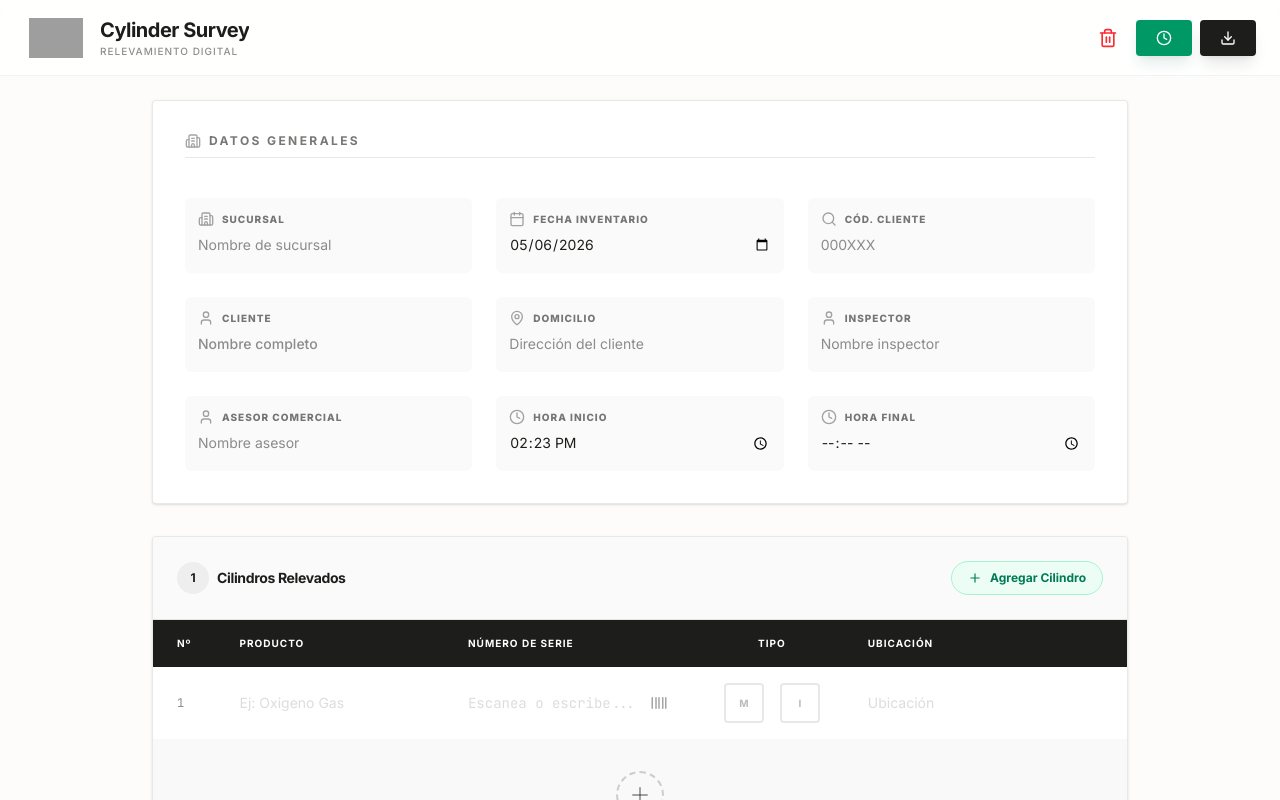
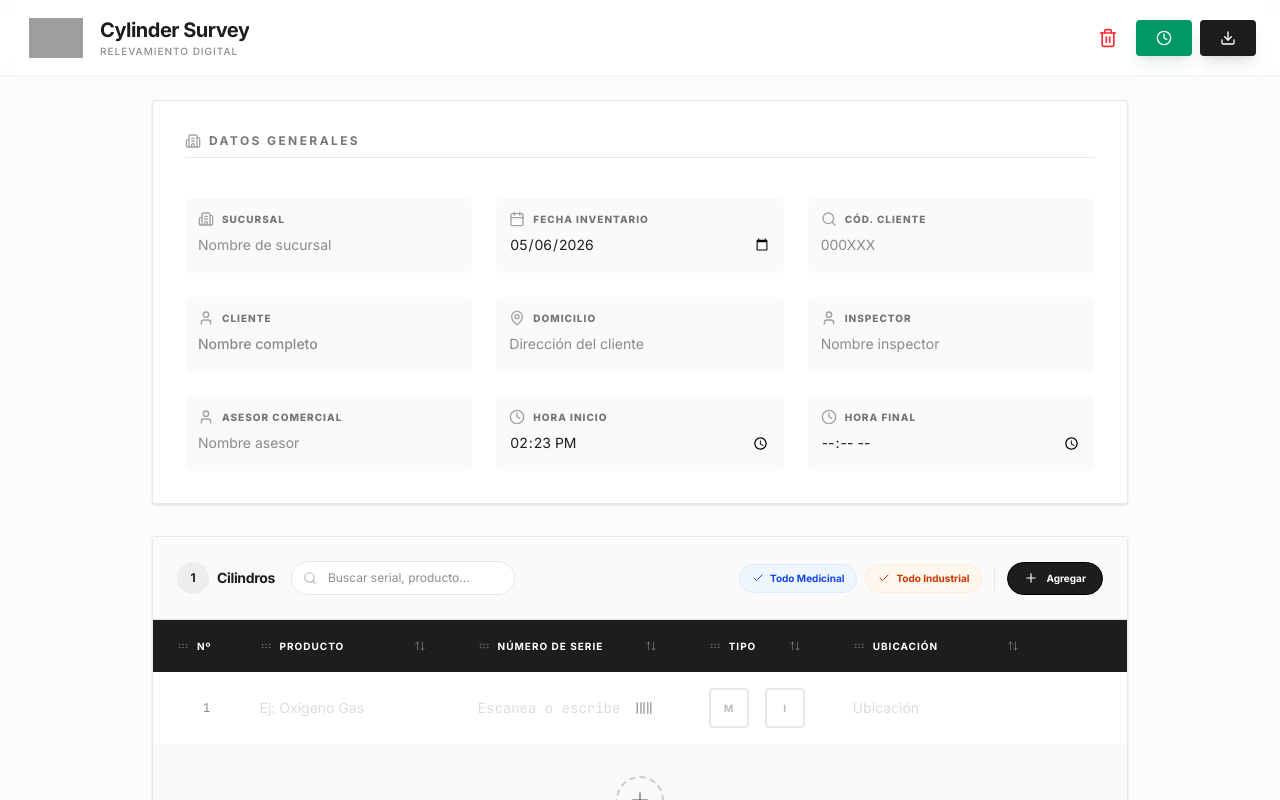
Before and after one commit to jose98pp/Inventario_Linde, a React (Vite) app: page / in a window 1280 px wide. Shown: the top 800 px of the page. Built offline with nearby package versions, Linux system fonts and the light colour scheme; grey boxes are pictures that could not be loaded.

Commit message:
feat: Add sorting and reordering for survey table
Introduces drag-and-drop reordering of columns and client-side sorting functionality for the cylinder survey table. Enhances user control and data visualization capabilities within the survey interface. Includes new icons for improved UI feedback.

```diff
--- a/src/App.tsx
+++ b/src/App.tsx
@@ -20,13 +20,16 @@ import {
   MapPin,
   Calendar as CalendarIcon,
   Search,
-  Check
+  Check,
+  GripHorizontal,
+  Filter,
+  ArrowUpDown
 } from 'lucide-react';
 import { Html5QrcodeScanner } from 'html5-qrcode';
 import { jsPDF } from 'jspdf';
 import autoTable from 'jspdf-autotable';
 import { format } from 'date-fns';
-import { motion, AnimatePresence } from 'motion/react';
+import { motion, AnimatePresence, Reorder } from 'motion/react';
 import { cn } from './lib/utils';
 
 // Types
@@ -72,8 +75,21 @@ export default function App() {
 
   const [activeScanner, setActiveScanner] = useState<string | null>(null);
   const [logo, setLogo] = useState<string | null>('https://companieslogo.com/img/orig/LIN.DE_BIG-5f05359b.png?t=1602410332');
+  const [searchQuery, setSearchQuery] = useState('');
+  const [columnOrder, setColumnOrder] = useState(['n', 'product', 'serial', 'type', 'location']);
+  const [sortConfig, setSortConfig] = useState<{ key: string; direction: 'asc' | 'desc' | null }>({ key: '', direction: null });
   const scannerRef = useRef<Html5QrcodeScanner | null>(null);
   const fileInputRef = useRef<HTMLInputElement>(null);
+
+  const LOCATION_OPTIONS = [
+    'Central',
+    'Emergencia',
+    'UCI',
+    'Cirugía',
+    'Quirófano',
+    'Pediatría',
+    'Hemodiálisis'
+  ];
 
   // Persistence to local storage (optional but helpful for refresh)
   useEffect(() => {
@@ -119,6 +135,17 @@ export default function App() {
     }));
   };
 
+  const setAllItemsType = (type: 'medicinal' | 'industrial') => {
+    setRecord(prev => ({
+      ...prev,
+      items: prev.items.map(item => ({
+        ...item,
+        isMedicinal: type === 'medicinal',
+        isIndustrial: type === 'industrial'
+      }))
+    }));
+  };
+
   const addItem = () => {
     setRecord(prev => ({
       ...prev,
@@ -139,6 +166,52 @@ export default function App() {
       ...prev,
       items: prev.items.filter(item => item.id !== id)
     }));
+  };
+
+  const handleSort = (key: string) => {
+    let direction: 'asc' | 'desc' | null = 'asc';
+    if (sortConfig.key === key && sortConfig.direction === 'asc') {
+      direction = 'desc';
+    } else if (sortConfig.key === key && sortConfig.direction === 'desc') {
+      direction = null;
+    }
+    setSortConfig({ key, direction });
+  };
+
+  const reorderRows = (newItems: Cylinder[]) => {
+    setRecord(prev => ({ ...prev, items: newItems }));
+  };
+
+  const getSortedItems = () => {
+    let items = [...record.items];
+
+    // Filter
+    items = items.filter(item =>
+      item.serialNumber.toLowerCase().includes(searchQuery.toLowerCase()) ||
+      item.product.toLowerCase().includes(searchQuery.toLowerCase()) ||
+      item.location.toLowerCase().includes(searchQuery.toLowerCase())
+    );
+
+    // Sort
+    if (sortConfig.direction && sortConfig.key) {
+      items.sort((a, b) => {
+        let valA: any, valB: any;
+
+        switch (sortConfig.key) {
+          case 'product': valA = a.product; valB = b.product; break;
+          case 'serial': valA = a.serialNumber; valB = b.serialNumber; break;
+          case 'location': valA = a.location; valB = b.location; break;
+          case 'type': valA = a.isMedicinal ? 'M' : 'I'; valB = b.isMedicinal ? 'M' : 'I'; break;
+          default: valA = 0; valB = 0;
+        }
+
+        if (valA < valB) return sortConfig.direction === 'asc' ? -1 : 1;
+        if (valA > valB) return sortConfig.direction === 'asc' ? 1 : -1;
+        return 0;
+      });
+    }
+
+    return items;
   };
 
   const startScanning = (itemId: string) => {
@@ -550,46 +623,118 @@ export default function App() {
 
         {/* Dynamic Table Section */}
         <section className="bg-white border border-[#1D1D1B]/10 rounded-sm shadow-sm overflow-hidden">
-          <div className="p-6 border-b border-[#1D1D1B]/10 flex justify-between items-center bg-[#FAFAFA]">
+          <div className="p-6 border-b border-[#1D1D1B]/10 flex flex-col md:flex-row justify-between items-start md:items-center gap-4 bg-[#FAFAFA]">
+            <div className="flex items-center gap-4 w-full md:w-auto">
               <div className="flex items-center gap-2">
-              <div className="w-8 h-8 rounded-full bg-[#1D1D1B]/5 flex items-center justify-center font-bold text-xs">
+                <div className="w-8 h-8 rounded-full bg-[#1D1D1B]/5 flex items-center justify-center font-bold text-xs text-[#1D1D1B]">
                   {record.items.length}
                 </div>
-              <h2 className="text-sm font-bold tracking-tight">Cilindros Relevados</h2>
+                <h2 className="text-sm font-bold tracking-tight">Cilindros</h2>
               </div>
+
+              <div className="relative flex-grow md:flex-grow-0 group">
+                <Search size={14} className="absolute left-3 top-1/2 -translate-y-1/2 opacity-30 group-focus-within:opacity-100 group-focus-within:text-[#006BA6] transition-all" />
+                <input
+                  type="text"
+                  placeholder="Buscar serial, producto..."
+                  value={searchQuery}
+                  onChange={(e) => setSearchQuery(e.target.value)}
+                  className="pl-9 pr-4 py-2 bg-white border border-gray-200 rounded-full text-xs outline-none focus:border-[#006BA6] focus:ring-2 focus:ring-[#006BA6]/10 transition-all w-full md:w-56"
+                />
+                {searchQuery && (
+                  <button
+                    onClick={() => setSearchQuery('')}
+                    className="absolute right-3 top-1/2 -translate-y-1/2 opacity-30 hover:opacity-100 p-1"
+                  >
+                    <X size={10} />
+                  </button>
+                )}
+              </div>
+            </div>
+
+            <div className="flex items-center gap-2 w-full md:w-auto overflow-x-auto pb-1 md:pb-0">
+              <button
+                onClick={() => setAllItemsType('medicinal')}
+                className="whitespace-nowrap px-3 py-1.5 rounded-full bg-blue-50 text-blue-700 text-[10px] font-bold border border-blue-100 hover:bg-blue-100 transition-all flex items-center gap-1.5"
+              >
+                <Check size={12} /> Todo Medicinal
+              </button>
+              <button
+                onClick={() => setAllItemsType('industrial')}
+                className="whitespace-nowrap px-3 py-1.5 rounded-full bg-orange-50 text-orange-700 text-[10px] font-bold border border-orange-100 hover:bg-orange-100 transition-all flex items-center gap-1.5"
+              >
+                <Check size={12} /> Todo Industrial
+              </button>
+              <div className="w-px h-6 bg-gray-200 mx-1 hidden md:block"></div>
               <button
                 onClick={addItem}
-              className="flex items-center gap-2 text-xs font-bold bg-emerald-50 text-emerald-700 px-4 py-2 rounded-full border border-emerald-200 hover:bg-emerald-100 transition-all"
+                className="whitespace-nowrap flex items-center gap-2 text-[10px] font-bold bg-[#1D1D1B] text-white px-4 py-2 rounded-full border border-black hover:bg-black transition-all ml-auto md:ml-0"
               >
                 <Plus size={14} />
-              <span>Agregar Cilindro</span>
+                <span>Agregar</span>
               </button>
+            </div>
           </div>
 
           <div className="overflow-x-auto">
-            <table className="w-full text-left border-collapse">
+            <table className="w-full text-left border-collapse min-w-[800px]">
               <thead className="bg-[#1D1D1B] text-white text-[10px] uppercase tracking-widest font-bold">
-                <tr>
-                  <th className="px-6 py-4 w-12">Nº</th>
-                  <th className="px-6 py-4 min-w-[180px]">Producto</th>
-                  <th className="px-6 py-4 min-w-[200px]">Número de Serie</th>
-                  <th className="px-6 py-4 text-center">Tipo</th>
-                  <th className="px-6 py-4">Ubicación</th>
+                <Reorder.Group axis="x" values={columnOrder} onReorder={setColumnOrder} as="tr">
+                  {columnOrder.map(col => (
+                    <Reorder.Item key={col} value={col} as="th" className="cursor-grab active:cursor-grabbing px-6 py-4">
+                      <div className="flex items-center justify-between gap-2">
+                        <div className="flex items-center gap-2">
+                          <GripHorizontal size={12} className="opacity-30" />
+                          <span>
+                            {col === 'n' && 'Nº'}
+                            {col === 'product' && 'Producto'}
+                            {col === 'serial' && 'Número de Serie'}
+                            {col === 'type' && 'Tipo'}
+                            {col === 'location' && 'Ubicación'}
+                          </span>
+                        </div>
+                        {col !== 'n' && (
+                          <button
+                            onClick={(e) => {
+                              e.stopPropagation();
+                              handleSort(col);
+                            }}
+                            className={cn(
+                              "p-1 hover:bg-white/10 rounded transition-colors",
+                              sortConfig.key === col ? "text-[#006BA6]" : "text-white/30"
+                            )}
+                          >
+                            <ArrowUpDown size={12} />
+                          </button>
+                        )}
+                      </div>
+                    </Reorder.Item>
+                  ))}
                   <th className="px-6 py-4 w-12"></th>
-                </tr>
+                </Reorder.Group>
               </thead>
-              <tbody className="divide-y divide-[#1D1D1B]/5">
-                <AnimatePresence>
-                  {record.items.map((item, index) => (
-                    <motion.tr
+              <Reorder.Group axis="y" values={record.items} onReorder={reorderRows} as="tbody" className="divide-y divide-[#1D1D1B]/5">
+                <AnimatePresence mode="popLayout">
+                  {getSortedItems().map((item, index) => (
+                    <Reorder.Item
                       key={item.id}
-                      initial={{ opacity: 0, y: 10 }}
-                      animate={{ opacity: 1, y: 0 }}
-                      exit={{ opacity: 0, x: -20 }}
-                      className="group hover:bg-[#F9F9F9] transition-colors"
+                      value={item}
+                      initial={{ opacity: 0, scale: 0.98 }}
+                      animate={{ opacity: 1, scale: 1 }}
+                      exit={{ opacity: 0, scale: 0.98 }}
+                      transition={{ duration: 0.2 }}
+                      as="tr"
+                      className="group hover:bg-[#F9F9F9] transition-colors relative"
                     >
-                      <td className="px-6 py-4 text-xs font-mono opacity-50">{index + 1}</td>
-                      <td className="px-6 py-4">
+                      {columnOrder.map(col => (
+                        <td key={col} className="px-6 py-4">
+                          {col === 'n' && (
+                            <div className="flex items-center gap-3">
+                              <GripHorizontal size={14} className="opacity-0 group-hover:opacity-20 cursor-ns-resize transition-all shrink-0" />
+                              <span className="text-xs font-mono opacity-50">{index + 1}</span>
+                            </div>
+                          )}
+                          {col === 'product' && (
                             <input
                               type="text"
                               value={item.product}
@@ -597,8 +742,8 @@ export default function App() {
                               placeholder="Ej: Oxigeno Gas"
                               className="w-full bg-transparent outline-none text-sm placeholder:opacity-30 border-b border-transparent focus:border-[#1D1D1B]/20 py-1"
                             />
-                      </td>
-                      <td className="px-6 py-4">
+                          )}
+                          {col === 'serial' && (
                             <div className="relative flex items-center">
                               <input
                                 type="text"
@@ -615,8 +760,8 @@ export default function App() {
                                 <Barcode size={18} />
                               </button>
                             </div>
-                      </td>
-                      <td className="px-6 py-4">
+                          )}
+                          {col === 'type' && (
                             <div className="flex justify-center gap-4">
                               <label className="flex items-center gap-2 cursor-pointer group/toggle">
                                 <div className="relative">
@@ -660,16 +805,21 @@ export default function App() {
                                 </div>
                               </label>
                             </div>
-                      </td>
-                      <td className="px-6 py-4">
+                          )}
+                          {col === 'location' && (
+                            <div className="relative">
                               <input
                                 type="text"
+                                list="location-options"
                                 value={item.location}
                                 onChange={(e) => handleItemChange(item.id, 'location', e.target.value)}
                                 placeholder="Ubicación"
                                 className="w-full bg-transparent outline-none text-sm placeholder:opacity-30 border-b border-transparent focus:border-[#1D1D1B]/20 py-1"
                               />
+                            </div>
+                          )}
                         </td>
+                      ))}
                       <td className="px-6 py-4">
                         <button
                           onClick={() => removeItem(item.id)}
@@ -681,12 +831,16 @@ export default function App() {
                           <X size={16} />
                         </button>
                       </td>
-                    </motion.tr>
+                    </Reorder.Item>
                   ))}
                 </AnimatePresence>
-              </tbody>
+              </Reorder.Group>
             </table>
           </div>
+
+          <datalist id="location-options">
+            {LOCATION_OPTIONS.map(opt => <option key={opt} value={opt} />)}
+          </datalist>
 
           <div className="p-8 bg-[#F9F9F9] flex justify-center">
              <button
```
Lines whose indentation alone changed are shown as unchanged.
